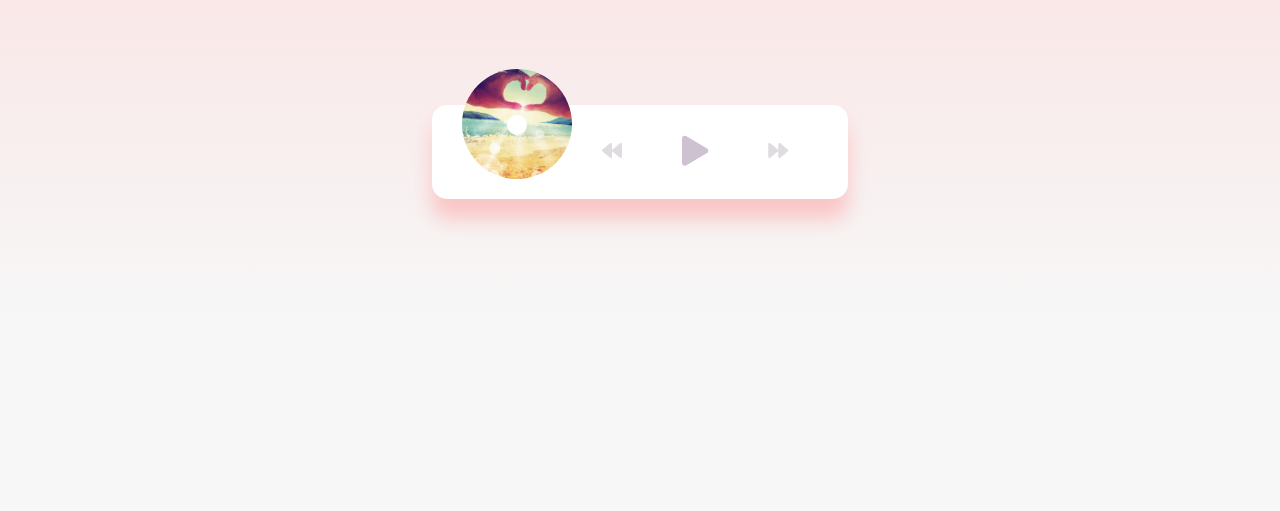
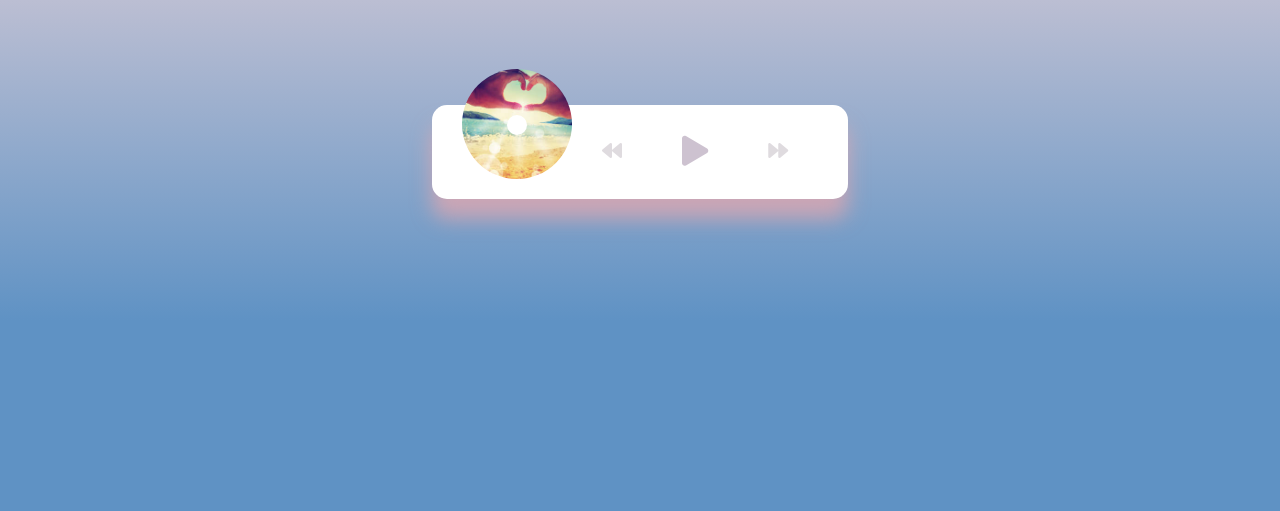
Before and after one commit to Sword-Coder/music-player, a plain HTML site: page index.html in a window 1280 px wide. Shown: the part 289-800 px from the top of the page. Drawn offline with Linux system fonts and the light colour scheme.

Commit message:
I changed the background-color.

```diff
--- a/style.css
+++ b/style.css
@@ -7,7 +7,7 @@
 body {
   background-image: linear-gradient(
     0deg,
-    rgba(247, 247, 247, 1) 23.8%,
+    rgb(95, 146, 196) 23.8%,
     rgba(252, 221, 221, 1) 92%
   );
   height: 100vh;
```
